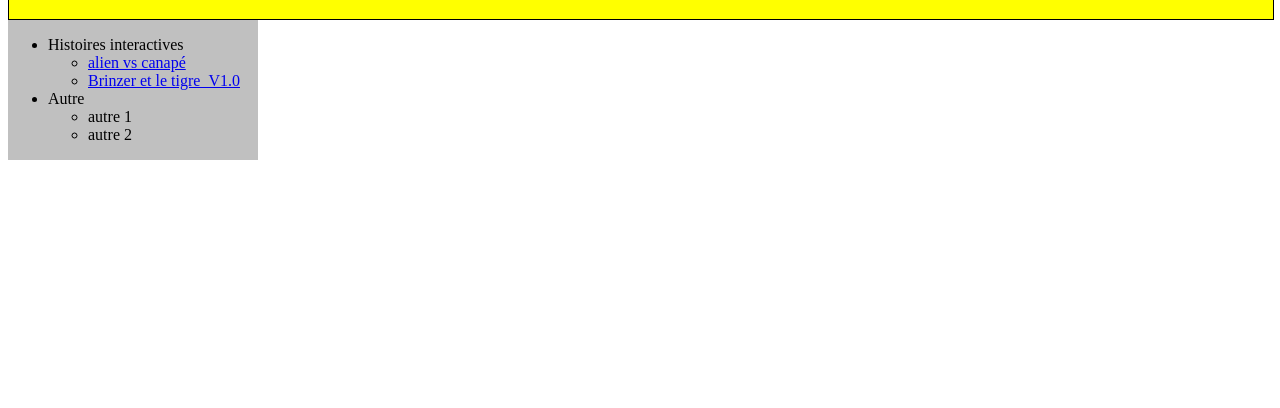
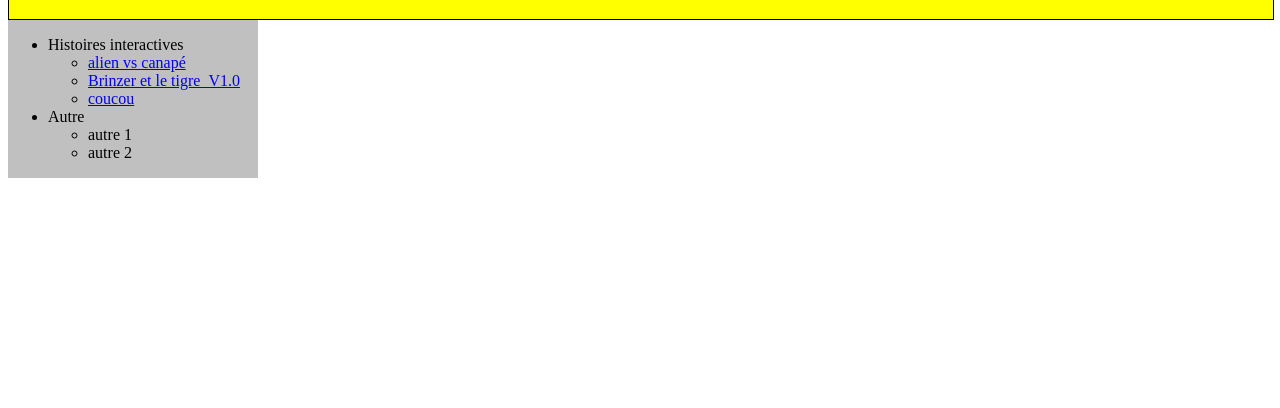
Before and after one commit to epnmb/histoires, a plain HTML site: page index.html in a window 1280 px wide. Shown: the part 70-478 px from the top of the page. Drawn offline with Linux system fonts and the light colour scheme.

Commit message:
Update index.html

```diff
--- a/index.html
+++ b/index.html
@@ -36,6 +36,7 @@
 		<ul>
             <li><a href="stories/alien_vs_canape.html">alien vs canapé</a></li>
             <li><a href="stories/Brinzer et le tigre.html">Brinzer et le tigre_V1.0</a></li>
+            <li><a href="stories/Brinzer et le tigre.html">coucou</a></li>
         </ul>
 	</li>
     <li>Autre
```
